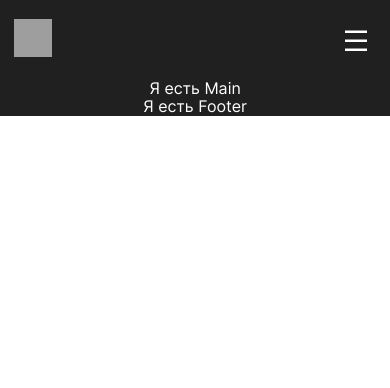
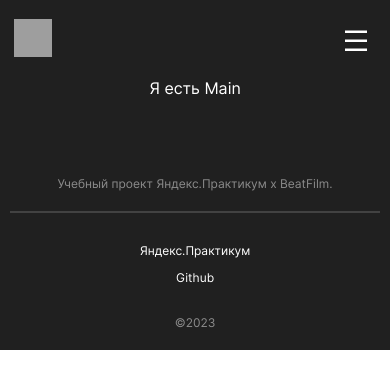
Before and after one commit to ChernoSlava/movies-explorer-frontend, a React (Create React App) app: page / in a window 390 px wide. Shown: the top 388 px of the page. Built offline with nearby package versions, Linux system fonts and the light colour scheme; grey boxes are pictures that could not be loaded.

Commit message:
feat(footer): Создал компонент footer
meta: task-3

```diff
--- a/src/components/Footer/Footer.css
+++ b/src/components/Footer/Footer.css
@@ -0,0 +1,111 @@
+.Footer {
+    margin: 0;
+    padding: 0;
+    width: 100%;
+    height: 172px;
+
+}
+
+.Footer__border{
+    margin: 20px 70px;
+    border: 1px solid #424242;
+}
+
+.Footer__title {
+    margin: 0;
+    padding: 0;
+    display: flex;
+    justify-content: center;
+    font-family: 'Inter';
+    font-style: normal;
+    font-weight: 400;
+    font-size: 13px;
+    line-height: 16px;
+    text-align: center;
+    color: #8B8B8B;
+    padding-top: 79px;
+}
+
+.Footer__nav {
+    margin: 0;
+    padding: 0;
+    display: flex;
+    justify-content: space-between;
+    padding: 0 70px;
+}
+
+.Footer__copy {
+    margin: 0;
+    padding: 0;
+    font-family: 'Inter';
+    font-style: normal;
+    font-weight: 400;
+    font-size: 13px;
+    line-height: 16px;
+    color: #FFFFFF;
+}
+
+.Footer__links {
+    font-family: 'Inter';
+    font-style: normal;
+    font-weight: 400;
+    font-size: 13px;
+    line-height: 16px;
+    color: #FFFFFF;
+    align-self: center;
+}
+
+.Footer__link{
+    color: #FFFFFF;
+    text-decoration: none;
+
+}
+
+.Footer__last-link {
+    padding-left: 20px;
+}
+
+@media screen and (max-width: 768px) {
+    .Footer__border{
+        margin: 20px 30px;
+    }
+    .Footer__nav {
+        padding: 0 30px;
+    }
+}
+
+@media screen and (max-width: 450px) {
+    .Footer {
+        height: 253px;
+    }
+    .Footer__title {
+        font-size: 12px;
+        line-height: 15px;
+    }
+    .Footer__border{
+        margin: 20px 10px 30px;
+    }
+    .Footer__nav {
+        flex-direction: column-reverse;
+        align-items: center;
+    }
+    .Footer__links {
+        display: flex;
+        flex-direction: column;
+        font-size: 12px;
+        line-height: 15px;
+    }
+    .Footer__last-link {
+        padding-left: 0;
+        padding-top: 12px;
+        padding-bottom: 30px;
+    }
+    .Footer__link {
+        align-self: center;
+    }
+    .Footer__copy {
+        font-size: 12px;
+        line-height: 15px;
+        color: #8B8B8B;
+    }
+}
--- a/src/components/Footer/Footer.jsx
+++ b/src/components/Footer/Footer.jsx
@@ -3,7 +3,15 @@ import './Footer.css';
 export function Footer() {
   return (
     <div className="Footer">
-      Я есть Footer
+      <p className="Footer__title">Учебный проект Яндекс.Практикум х BeatFilm.</p>
+      <div className="Footer__border"></div>
+      <nav className="Footer__nav">
+        <p className="Footer__copy">&copy;{new Date().getFullYear()}</p>
+        <div className="Footer__links">
+          <a href="https://practicum.yandex.ru" className="Footer__link" target="_blank" rel="noreferrer">Яндекс.Практикум</a>
+          <a href="https://github.com/ChernoSlava" className="Footer__link Footer__last-link" target="_blank" rel="noreferrer">Github</a>
+        </div>
+      </nav>
     </div>
   );
 };
--- a/src/components/Navigation/Navigation.css
+++ b/src/components/Navigation/Navigation.css
@@ -1,5 +1,10 @@
 .Navigation {
     display: flex;
+}
+
+.Navigation__none {
+    margin: 0;
+    align-self: center;
 }
 
 .Navigation__list {
@@ -101,6 +106,7 @@
 
 .Navigation__sidebar-menu {
     padding-top: 159px;
+    margin: 0;
 }
 
 .Navigation__sidebar-profile{
```
